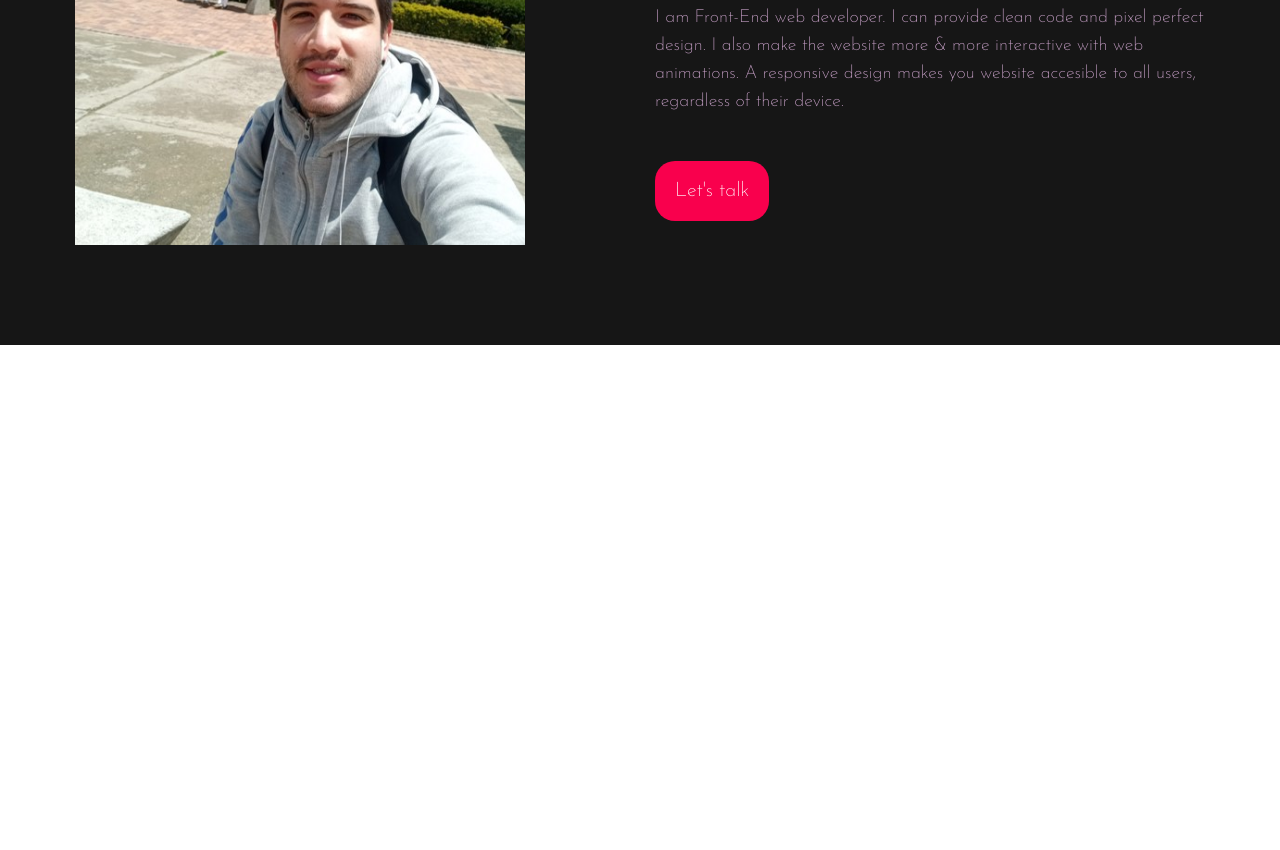
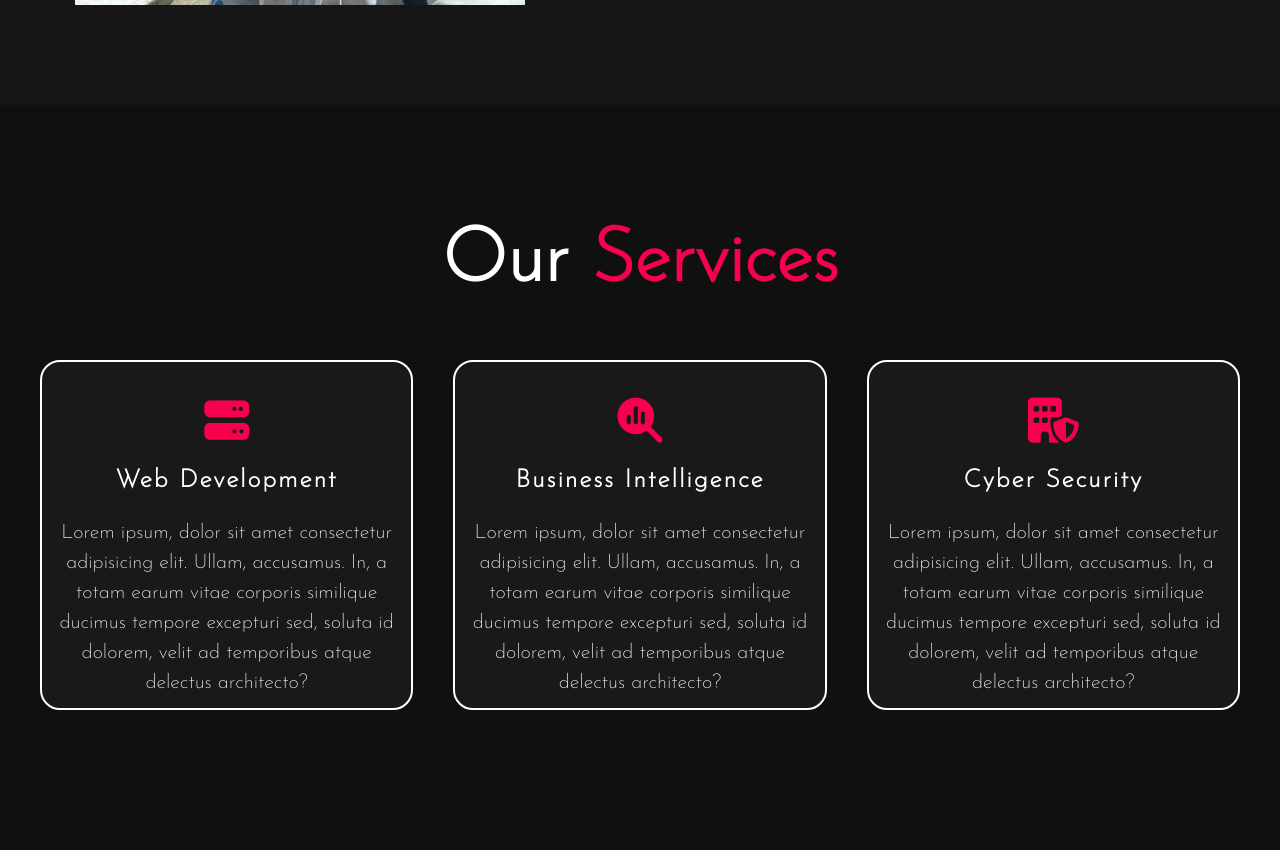
Before and after one commit to szuluaga-beep/portafolio, a plain HTML site: page index.html in a window 1280 px wide. Shown: the part 1064-1914 px from the top of the page. Before the commit the page ends 1409 px from the top, so only its background shows below. Drawn offline with Linux system fonts and the light colour scheme.

Commit message:
Add Services and Button Whatsapp

```diff
--- a/estilos.css
+++ b/estilos.css
@@ -8,7 +8,7 @@
 }
 
 .hero {
-     height: 100vh;
+     height: 70vh;
      width: 100%;
      background-color: gray;
 }
@@ -197,12 +197,105 @@ h4 {
      margin-bottom: 45px;
 }
 
-button {
+.button {
      background-color: #f9004d;
      padding: 20px;
      color: white;
      font-size: 20px;
-     border: none;
-     ;
+     border: 2px solid transparent;
      border-radius: 20px;
+     text-decoration: none;
+     font-weight: bold;
+     transition: .4s;
+     -webkit-transition: .4s;
+     -moz-transition: .4s;
+     -ms-transition: .4s;
+     -o-transition: .4s;
 }
+
+.button:hover {
+     transform: scale(1.2);
+     -webkit-transform: scale(1.2);
+     -moz-transform: scale(1.2);
+     -ms-transform: scale(1.2);
+     -o-transform: scale(1.2);
+     background-color: transparent;
+     cursor: pointer;
+     border: 2px solid #f9004d;
+}
+
+.service {
+     background-color: #101010;
+     width: 100%;
+     padding: 100px 0;
+}
+
+.title h2 {
+     color: white;
+     font-size: 75px;
+     width: 1000px;
+     margin: 20px auto;
+     text-align: center;
+     font-weight: bold;
+}
+
+.box {
+     display: flex;
+     align-items: center;
+     justify-content: space-between;
+     padding: 20px;
+     min-height: 400px;
+}
+
+.card {
+     width: 33%;
+     background: #191919;
+     position: relative;
+     border: 2px solid #fff;
+     border-radius: 20px;
+     height: 350px;
+     padding: 10px;
+     display: flex;
+     flex-direction: column;
+     justify-content: center;
+     align-items: center;
+     -webkit-border-radius: 20px;
+     -moz-border-radius: 20px;
+     -ms-border-radius: 20px;
+     -o-border-radius: 20px;
+     margin: 20px;
+     overflow: hidden;
+     text-align: center;
+}
+
+.card:hover {
+     transform: scale(1.1);
+     -webkit-transform: scale(1.1);
+     -moz-transform: scale(1.1);
+     -ms-transform: scale(1.1);
+     -o-transform: scale(1.1);
+}
+
+.card i {
+     color: #f9004f;
+
+     font-size: 45px;
+
+     display: block;
+     margin: 25px 0;
+}
+
+.card h5 {
+     color: white;
+     font-size: 25px;
+     letter-spacing: 2px;
+     margin-bottom: 25px;
+     text-transform: capitalize;
+     font-weight: bold;
+}
+
+.pra {
+     color: white;
+     font-size: 20px;
+     line-height: 30px;
+}
--- a/index.html
+++ b/index.html
@@ -7,6 +7,9 @@
      <meta name="viewport" content="width=device-width, initial-scale=1.0">
      <title>Portafolio</title>
      <link rel="stylesheet" href="./estilos.css" type="text/css">
+     <link rel="stylesheet" href="https://cdnjs.cloudflare.com/ajax/libs/font-awesome/6.1.1/css/all.min.css"
+          integrity="sha512-KfkfwYDsLkIlwQp6LFnl8zNdLGxu9YAA1QvwINks4PhcElQSvqcyVLLD9aMhXd13uQjoXtEKNosOWaZqXgel0g=="
+          crossorigin="anonymous" referrerpolicy="no-referrer" />
 </head>
 
 <body>
@@ -21,9 +24,9 @@
                     <li><a href="#">About Us</a></li>
                     <li><a href="#">Services</a></li>
                     <li><a href="#">Skills</a></li>
-                    <li><a href="#">Contact Us</a></li>
+
                </ul>
-               <a href="#" class="btn">Suscribe</a>
+               <a href="#" class="btn">Contact Us</a>
           </nav>
           <div class="content">
                <h4>Hello, my name is
@@ -33,12 +36,7 @@
                          Steven <span>Zuluaga Cortés</span>
                     </h1>
                     <h3>I'am Web Developer</h3>
-                    <div class="newslatter">
-                       <form action="">
-                            <input type="email" name="email" id="mail" placeholder="Enter Your Email">
-                            <input type="submit" value="Let's Start" name="submit">
-                       </form>
-                    </div>
+
           </div>
      </div>
      <!-- About Section -->
@@ -49,13 +47,44 @@
                <div class="about-text">
                     <h2>About Me</h2>
                     <h5>Developer <span>& Teacher</span> </h5>
+
                     <p>
                          I am Front-End web developer. I can provide clean code and pixel perfect design. I also make the website more & more interactive with web animations. A responsive design makes you website accesible to all users, regardless of their device.
                     </p>
-                    <button type="button">Let's talk</button>
+                    <a class="button" href="https://api.whatsapp.com/send/?phone=573137896663&text=Hi&app_absent=0" target="_blank" type="button"><i class="fa-brands fa-whatsapp"></i>Let's talk</a>
                </div>
           </div>
      </section>
+     <div class="service">
+          <div class="title">
+               <h2>Our <span>Services</span></h2>
+          </div>
+          <div class="box">
+               <div class="card">
+                    <i class="fa-solid fa-server"></i>
+                    <h5>Web Development</h5>
+                    <div class="pra">
+                         Lorem ipsum, dolor sit amet consectetur adipisicing elit. Ullam, accusamus. In, a totam earum vitae corporis similique ducimus tempore excepturi sed, soluta id dolorem, velit ad temporibus atque delectus architecto?
+                    </div>
+               </div>
+               <div class="card">
+                    <i class="fa-solid fa-magnifying-glass-chart"></i>
+                    <h5>Business Intelligence</h5>
+                    <div class="pra">
+                         Lorem ipsum, dolor sit amet consectetur adipisicing elit. Ullam, accusamus. In, a totam earum vitae corporis
+                         similique ducimus tempore excepturi sed, soluta id dolorem, velit ad temporibus atque delectus architecto?
+                    </div>
+               </div>
+               <div class="card">
+                    <i class="fa-solid fa-building-shield"></i>
+                    <h5>Cyber Security</h5>
+                    <div class="pra">
+                         Lorem ipsum, dolor sit amet consectetur adipisicing elit. Ullam, accusamus. In, a totam earum vitae corporis
+                         similique ducimus tempore excepturi sed, soluta id dolorem, velit ad temporibus atque delectus architecto?
+                    </div>
+               </div>
+          </div>
+     </div>
 </body>
 
 </html>
```
